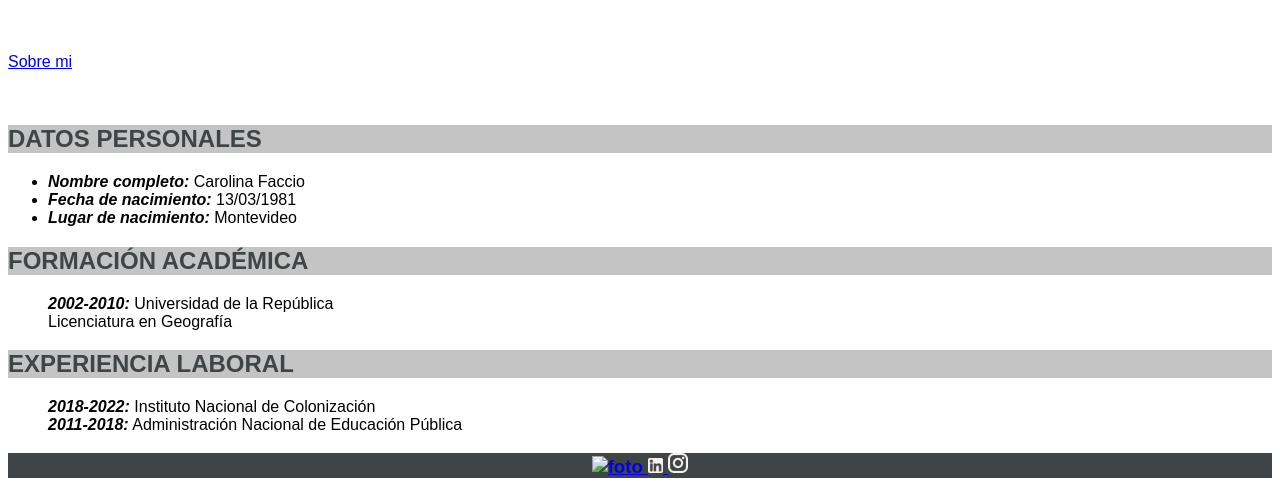
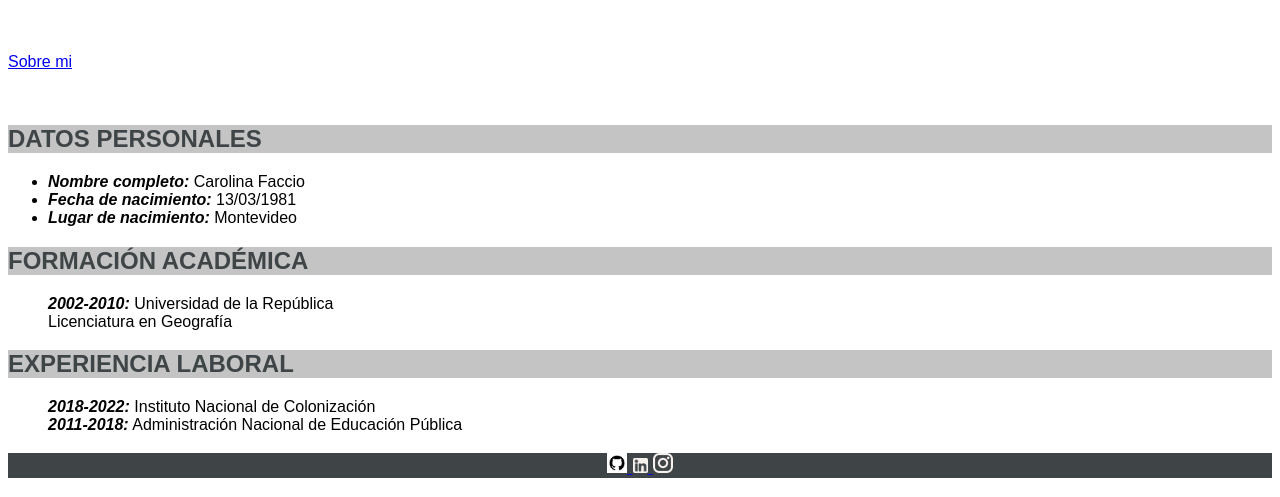
Before and after one commit to carolafaccio/CVBatman, a plain HTML site: page index.html in a window 1280 px wide. Shown: the part 323-820 px from the top of the page. Drawn offline with Linux system fonts and the light colour scheme.

Commit message:
gregue la /img

```diff
--- a/index.html
+++ b/index.html
@@ -39,7 +39,7 @@
      </ul>
 </MAIN>
 <footer class="fondo" >
-  <h3> <a  href= "https://github.com/carolafaccio" > <img src="github.png" alt="foto" width="20" height="20"><a  href= "https://www.instagram.com/" > <img src="img/instagram.png" alt="foto" width="15" height="15">  </a> <a  href= "https://www.linkedin.com/"  alt="foto" width="7" height="7" > <img src="img/linkedin.png" alt="Linkedin">   </a> </h3>
+  <h3> <a  href= "https://github.com/carolafaccio" > <img src="img/github.png" alt="foto" width="20" height="20"><a  href= "https://www.instagram.com/" > <img src="img/instagram.png" alt="foto" width="15" height="15">  </a> <a  href= "https://www.linkedin.com/"  alt="foto" width="7" height="7" > <img src="img/linkedin.png" alt="Linkedin">   </a> </h3>
 </footer>
 </body>
 </html>
```
